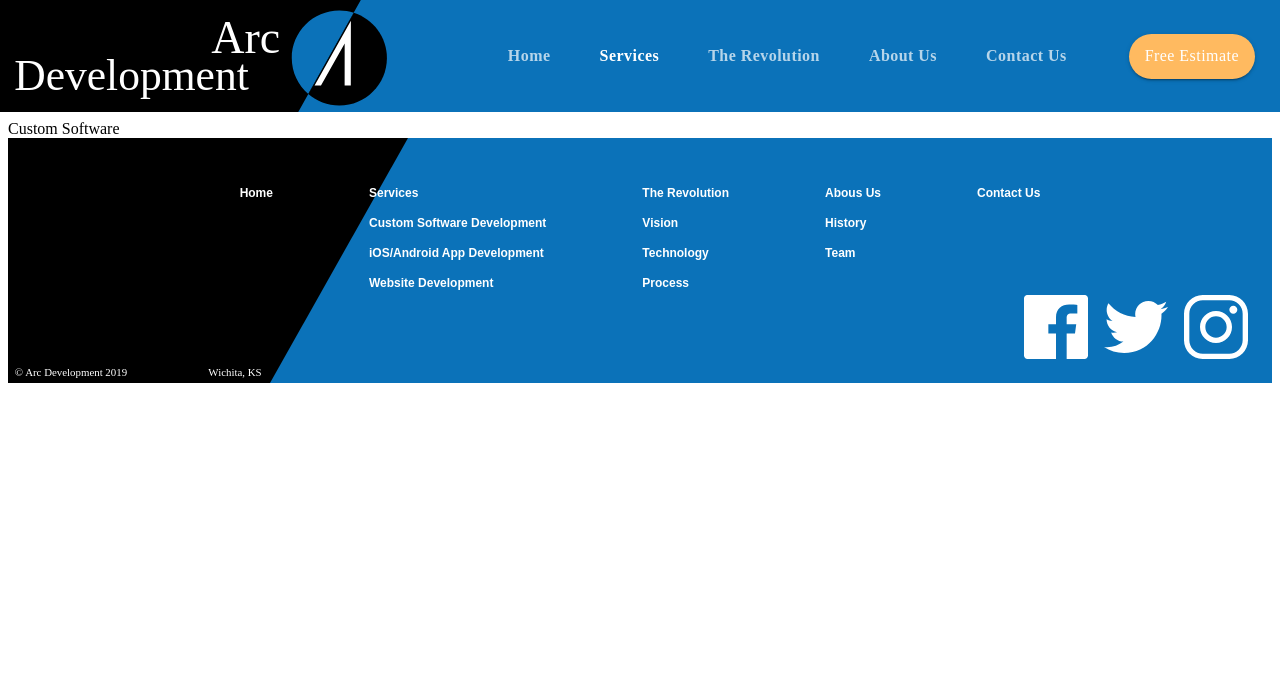
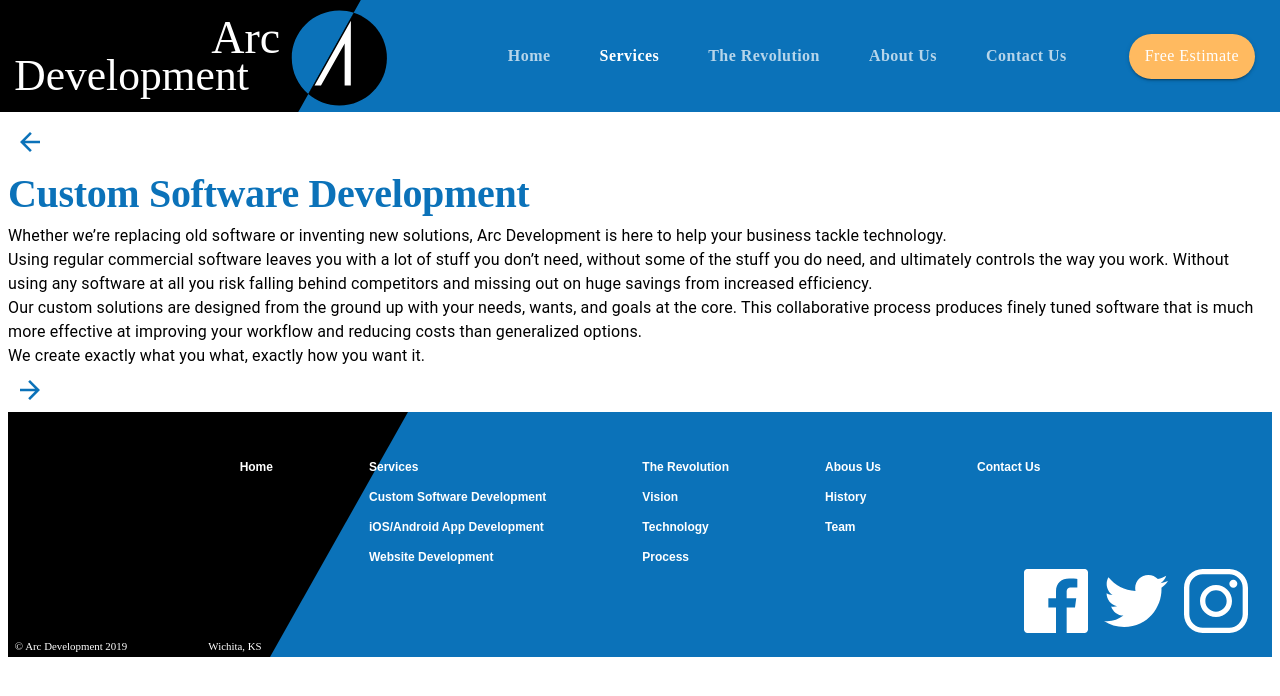
Before and after one commit to BauTancredi/arc-development, a React (Create React App) app: page /customsoftware in a window 1280 px wide. Shown: the top 696 px of the page. Built offline with nearby package versions, Linux system fonts and the light colour scheme; the HTML template or start-up script is replaced by a standard one.

Commit message:
Setting up the custom software page

```diff
--- a/src/components/App.js
+++ b/src/components/App.js
@@ -7,6 +7,7 @@
 import Footer from "./ui/Footer";
 import LandingPage from "./LandingPage";
 import Services from "./Services";
+import CustomSoftware from "./CustomSoftware";
 
 function App() {
   const [value, setValue] = useState(0);
@@ -47,7 +48,13 @@
           <Route
             exact
             path="/customsoftware"
-            component={() => <div>Custom Software</div>}
+            render={(props) => (
+              <CustomSoftware
+                {...props}
+                setValue={setValue}
+                setSelectedIndex={setSelectedIndex}
+              />
+            )}
           />
           <Route
             exact
--- /dev/null
+++ b/src/components/CustomSoftware.js
@@ -0,0 +1,68 @@
+import React from "react";
+import Lottie from "react-lottie";
+import { Link } from "react-router-dom";
+import { makeStyles, useTheme } from "@material-ui/core/styles";
+import Grid from "@material-ui/core/Grid";
+import IconButton from "@material-ui/core/IconButton";
+import Typography from "@material-ui/core/Typography";
+import useMediaQuery from "@material-ui/core/useMediaQuery";
+
+import backArrow from "../assets/backArrow.svg";
+import forwardArrow from "../assets/forwardArrow.svg";
+
+const useStyles = makeStyles((theme) => ({}));
+
+const CustomSoftware = () => {
+  const classes = useStyles();
+  const theme = useTheme();
+
+  return (
+    <Grid container direction="column">
+      <Grid item container>
+        <Grid item>
+          <IconButton>
+            <img src={backArrow} alt="Back to Services Page" />
+          </IconButton>
+        </Grid>
+        <Grid item container direction="column">
+          <Grid item>
+            <Typography variant="h2"> Custom Software Development</Typography>
+          </Grid>
+          <Grid item>
+            <Typography variant="body1">
+              Whether we’re replacing old software or inventing new solutions,
+              Arc Development is here to help your business tackle technology.
+            </Typography>
+            <Typography variant="body1">
+              Using regular commercial software leaves you with a lot of stuff
+              you don’t need, without some of the stuff you do need, and
+              ultimately controls the way you work. Without using any software
+              at all you risk falling behind competitors and missing out on huge
+              savings from increased efficiency.
+            </Typography>
+            <Typography variant="body1">
+              Our custom solutions are designed from the ground up with your
+              needs, wants, and goals at the core. This collaborative process
+              produces finely tuned software that is much more effective at
+              improving your workflow and reducing costs than generalized
+              options.
+            </Typography>
+            <Typography variant="body1">
+              We create exactly what you what, exactly how you want it.
+            </Typography>
+          </Grid>
+        </Grid>
+        <Grid item>
+          <IconButton>
+            <img
+              src={forwardArrow}
+              alt="Forward to iOS/Android App Development"
+            />
+          </IconButton>
+        </Grid>
+      </Grid>
+    </Grid>
+  );
+};
+
+export default CustomSoftware;
```
